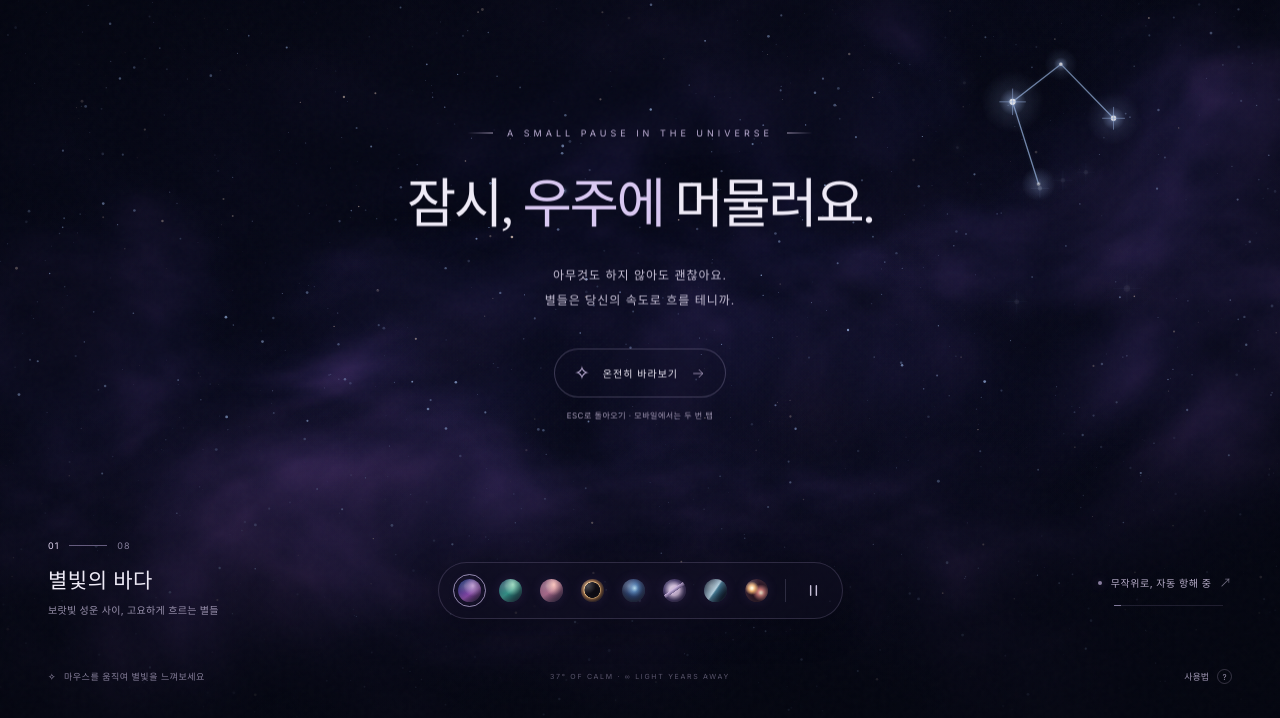
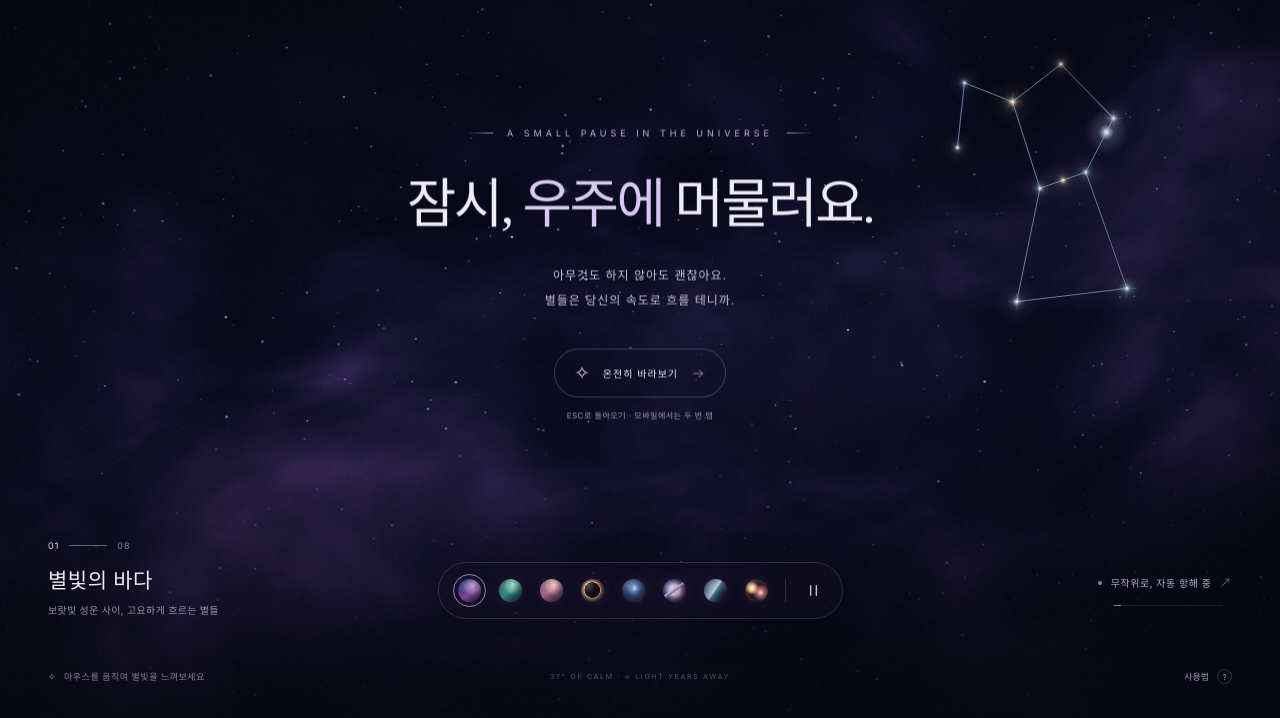
Before and after one commit to hoodie5622/Quiet-Orbit, a plain HTML site: page index.html in a window 1280 px wide. Shown: the part 82-800 px from the top of the page. Drawn offline with Linux system fonts and the light colour scheme; animation ran at ten frames a second; a web font is replaced by a local one.

Commit message:
Refine starlight and loop a gentle constellation traveler

```diff
--- a/app.js
+++ b/app.js
@@ -63,7 +63,7 @@
     $('status-label').textContent = paused ? '이 순간에, 잠시 머무는 중' : motionReduced ? '자동 항해 중 · 움직임 켜기' : '무작위로, 자동 항해 중';
     $('motion').setAttribute('aria-pressed', String(motionReduced));
     $('motion').setAttribute('aria-label', motionReduced ? '우주 움직임 켜기' : '우주 움직임 줄이기');
-    $('motion').title = motionReduced ? '별자리 연결과 우주 움직임 켜기' : '자동 항해는 유지하며 움직임 줄이기';
+    $('motion').title = motionReduced ? '별빛 순환과 우주 움직임 켜기' : '자동 항해는 유지하며 움직임 줄이기';
     $('journey-progress').style.width = '0%';
   }
   updateStatus();
--- a/cosmos.js
+++ b/cosmos.js
@@ -51,21 +51,47 @@
       points: [[.25,.05,1.45],[.69,.1,1.65],[.28,.33,1.05],[.63,.39,1.1],[.2,.65,.9],[.56,.69,1.05],[.02,.92,1.05],[.38,.96,1.05],[.55,.94,.95],[.89,.87,1.1],[.05,.4,.8],[.9,.46,.85]],
       edges: [[0,2],[1,3],[2,3],[2,4],[3,5],[4,6],[4,7],[5,8],[5,9],[2,10],[3,11]] }
   ];
-  const CONSTELLATION_DELAY = .5;
-  const CONSTELLATION_STAR_RISE = .3;
-  const CONSTELLATION_TRACE = 6.4;
-  const CONSTELLATION_FINISH = CONSTELLATION_DELAY + CONSTELLATION_STAR_RISE + CONSTELLATION_TRACE;
-  const CONSTELLATION_DURATION = CONSTELLATION_FINISH + .5;
+  const CONSTELLATION_DURATION = 26;
+  const STAR_TINTS = ['184,216,255', '231,226,255', '194,235,247', '255,222,187'];
   for (const figure of constellations) {
-    const step = CONSTELLATION_TRACE / figure.edges.length;
-    figure.arrivals = new Float32Array(figure.points.length);
-    figure.arrivals.fill(Infinity);
-    figure.arrivals[figure.edges[0][0]] = 0;
-    figure.edges.forEach(([a, b], i) => {
-      const start = CONSTELLATION_STAR_RISE + i * step;
-      figure.arrivals[a] = Math.min(figure.arrivals[a], Math.max(0, start - .15));
-      figure.arrivals[b] = Math.min(figure.arrivals[b], start + step);
+    const neighbors = figure.points.map(() => []), visited = new Set(), walk = [];
+    figure.edges.forEach(([a, b], edge) => {
+      neighbors[a].push({ next: b, edge });
+      neighbors[b].push({ next: a, edge });
     });
+    // Every edge is walked out and back, including branches and cycles, so the loop is closed.
+    function visit(a) {
+      for (const { next: b, edge } of neighbors[a]) {
+        if (visited.has(edge)) continue;
+        visited.add(edge);
+        walk.push([a, b]); visit(b); walk.push([b, a]);
+      }
+    }
+    visit(figure.edges[0][0]);
+    let distance = 0;
+    figure.route = walk.map(([a, b]) => {
+      const length = Math.hypot((figure.points[b][0] - figure.points[a][0]) * figure.aspect, figure.points[b][1] - figure.points[a][1]);
+      const segment = { a, b, start: distance, length };
+      distance += length;
+      return segment;
+    });
+    figure.routeLength = distance;
+  }
+
+  function sampleRoute(figure, phase, out) {
+    const distance = (phase - Math.floor(phase)) * figure.routeLength;
+    let index = figure.route.length - 1;
+    for (let i = 0; i < figure.route.length; i++) {
+      if (distance < figure.route[i].start + figure.route[i].length) { index = i; break; }
+    }
+    const segment = figure.route[index];
+    const t = clamp((distance - segment.start) / segment.length, 0, 1);
+    out.x = lerp(figure.points[segment.a][0], figure.points[segment.b][0], t);
+    out.y = lerp(figure.points[segment.a][1], figure.points[segment.b][1], t);
+    out.a = segment.a; out.b = segment.b; out.t = t; out.segment = index;
+    out.distance = distance; out.totalLength = figure.routeLength;
+    out.remaining = segment.length * (1 - t);
+    return out;
   }
 
   function random(seed) {
@@ -306,8 +332,8 @@
       this.constellationFrom[0] = 1;
       this.constellationDuration = CONSTELLATION_DURATION;
       this.constellationElapsed = new Float32Array(palettes.length);
-      this.constellationElapsed.fill(CONSTELLATION_DURATION);
-      if (!this.reducedMotion) this.constellationElapsed[0] = 0;
+      this.constellationHead = {};
+      this.constellationTail = {};
       this.textures = new Map();
       this.background = this.getTexture(0);
       this.oldBackground = null;
@@ -414,7 +440,7 @@
       }
       this.background = this.getTexture(index);
       this.sceneIndex = index;
-      this.constellationElapsed[index] = this.reducedMotion || this.paused ? CONSTELLATION_DURATION : 0;
+      this.constellationElapsed[index] = 0;
       this.transition = this.paused ? 1 : 0;
       this.meteors.length = 0;
       this.onSceneChange?.(index);
@@ -426,9 +452,14 @@
       if (this.destroyed) return;
       this.lastInteraction = performance.now();
       this.sceneElapsed = 0;
-      this.constellationElapsed[this.sceneIndex] = this.reducedMotion || this.paused ? CONSTELLATION_DURATION : 0;
+      this.constellationElapsed[this.sceneIndex] = 0;
       this.draw();
       this.requestFrame();
+    }
+
+    sampleConstellation(index, phase) {
+      const figure = constellations[index] || constellations[this.sceneIndex];
+      return sampleRoute(figure, Number.isFinite(phase) ? phase : 0, {});
     }
 
     nextRandomScene() {
@@ -461,7 +492,6 @@
       this.reducedMotion = Boolean(value);
       if (this.reducedMotion) {
         this.transition = 1;
-        this.constellationElapsed.fill(CONSTELLATION_DURATION);
         this.meteors.length = 0;
         this.bursts.length = 0;
       } else if (wasReduced) {
@@ -494,7 +524,7 @@
       this.time += dt;
       this.sceneElapsed += dt * 1000;
       if (!this.reducedMotion) {
-        this.constellationElapsed[this.sceneIndex] = Math.min(CONSTELLATION_DURATION, this.constellationElapsed[this.sceneIndex] + dt);
+        this.constellationElapsed[this.sceneIndex] = (this.constellationElapsed[this.sceneIndex] + dt) % CONSTELLATION_DURATION;
       }
       this.transition = Math.min(1, this.transition + dt / 3.5);
       const smoothing = 1 - Math.exp(-dt * 2.4);
@@ -603,12 +633,6 @@
         cx = clamp(cx, width / 2 + 14, w - width / 2 - 14);
         const left = cx - width / 2, top = cy - height / 2;
         const color = palettes[index].light.join(',');
-        const elapsed = this.constellationElapsed[index];
-        const drawing = elapsed - CONSTELLATION_DELAY - CONSTELLATION_STAR_RISE;
-        const step = CONSTELLATION_TRACE / figure.edges.length;
-        const finishAge = elapsed - CONSTELLATION_FINISH;
-        const finishPulse = finishAge > 0 && finishAge < .5 ? Math.sin(finishAge / .5 * Math.PI) : 0;
-        let tipX = 0, tipY = 0, tipGlow = 0;
         ctx.save();
         ctx.translate(w * .5 + this.worldX, h * .5 + this.worldY);
         ctx.rotate(this.worldAngle);
@@ -616,64 +640,84 @@
         ctx.globalCompositeOperation = 'source-over';
         ctx.globalAlpha = opacity;
         ctx.beginPath();
-        for (let i = 0; i < figure.edges.length; i++) {
-          const [a, b] = figure.edges[i];
-          const progress = ease(clamp(drawing / step - i, 0, 1));
-          if (progress <= 0) continue;
+        for (const [a, b] of figure.edges) {
           const ax = left + figure.points[a][0] * width, ay = top + figure.points[a][1] * height;
           const bx = left + figure.points[b][0] * width, by = top + figure.points[b][1] * height;
-          const x = lerp(ax, bx, progress), y = lerp(ay, by, progress);
           ctx.moveTo(ax, ay);
-          ctx.lineTo(x, y);
-          if (progress < 1) {
-            tipX = x; tipY = y;
-            tipGlow = Math.sin(progress * Math.PI) ** .35;
-          }
+          ctx.lineTo(bx, by);
         }
-        ctx.strokeStyle = 'rgba(2,5,17,.62)';
-        ctx.lineWidth = mobile ? 2.8 : 3.2;
+        ctx.strokeStyle = 'rgba(2,5,17,.45)';
+        ctx.lineWidth = mobile ? 1.8 : 2;
         ctx.stroke();
-        ctx.strokeStyle = `rgba(${color},${.74 + finishPulse * .05})`;
-        ctx.lineWidth = mobile ? 1.15 : 1.3;
-        ctx.shadowColor = `rgba(${color},.3)`; ctx.shadowBlur = 3;
+        ctx.strokeStyle = `rgba(${color},.7)`;
+        ctx.lineWidth = mobile ? .85 : .95;
+        ctx.shadowColor = `rgba(${color},.22)`; ctx.shadowBlur = 3;
         ctx.stroke();
         ctx.shadowBlur = 0;
         for (let i = 0; i < figure.points.length; i++) {
           const [u, v, strength] = figure.points[i];
           const x = left + u * width, y = top + v * height;
-          const arrivalAge = elapsed - CONSTELLATION_DELAY - figure.arrivals[i];
-          const visibility = .06 + ease(clamp(arrivalAge / .35, 0, 1)) * .94;
-          const arrivalPulse = arrivalAge > 0 && arrivalAge < .9 ? Math.sin(arrivalAge / .9 * Math.PI) : 0;
-          const pulse = arrivalPulse * .17 + finishPulse * .12;
-          ctx.globalAlpha = opacity * visibility;
-          const shimmer = .92 + Math.sin(this.time * .55 + i * 1.7) * .08;
-          const radius = (mobile ? 2.1 : 2.6) * strength * (1 + pulse * .18);
-          const halo = ctx.createRadialGradient(x, y, 0, x, y, radius * 8);
-          halo.addColorStop(0, `rgba(${color},${Math.min(.99, .94 * shimmer + pulse * .2)})`);
-          halo.addColorStop(.16, `rgba(${color},${.44 * shimmer})`);
-          halo.addColorStop(.42, `rgba(${color},${.12 * shimmer})`);
-          halo.addColorStop(1, `rgba(${color},0)`);
+          const shimmer = .94 + Math.sin(this.time * .44 + i * 1.7) * .06;
+          const tint = STAR_TINTS[index === 0 && i === 0 ? 3 : (i + index * 2) % STAR_TINTS.length];
+          const scale = Math.sqrt(strength);
+          const radius = (mobile ? 14 : 20) * scale;
+          ctx.globalAlpha = opacity;
+          const halo = ctx.createRadialGradient(x, y, 0, x, y, radius);
+          halo.addColorStop(0, `rgba(${tint},${.48 * shimmer})`);
+          halo.addColorStop(.16, `rgba(${tint},${.21 * shimmer})`);
+          halo.addColorStop(.48, `rgba(${tint},${.045 * shimmer})`);
+          halo.addColorStop(1, `rgba(${tint},0)`);
           ctx.fillStyle = halo;
-          ctx.fillRect(x - radius * 8, y - radius * 8, radius * 16, radius * 16);
-          ctx.fillStyle = `rgba(250,251,255,${.96 + shimmer * .04})`;
-          ctx.beginPath(); ctx.arc(x, y, radius * .8, 0, TAU); ctx.fill();
-          if (strength >= 1.05) {
-            ctx.strokeStyle = `rgba(${color},.72)`; ctx.lineWidth = .75;
-            ctx.beginPath(); ctx.moveTo(x - radius * 3.4, y); ctx.lineTo(x + radius * 3.4, y);
-            ctx.moveTo(x, y - radius * 3.4); ctx.lineTo(x, y + radius * 3.4); ctx.stroke();
+          ctx.fillRect(x - radius, y - radius, radius * 2, radius * 2);
+          const coronaRadius = (mobile ? 4.5 : 6) * scale;
+          const corona = ctx.createRadialGradient(x, y, 0, x, y, coronaRadius);
+          corona.addColorStop(0, 'rgba(253,253,255,.9)');
+          corona.addColorStop(.2, `rgba(${tint},${.65 * shimmer})`);
+          corona.addColorStop(.65, `rgba(${tint},.08)`);
+          corona.addColorStop(1, `rgba(${tint},0)`);
+          ctx.fillStyle = corona;
+          ctx.fillRect(x - coronaRadius, y - coronaRadius, coronaRadius * 2, coronaRadius * 2);
+          ctx.fillStyle = `rgba(252,253,255,${.94 + shimmer * .05})`;
+          ctx.beginPath(); ctx.arc(x, y, (mobile ? 1 : 1.25) * scale, 0, TAU); ctx.fill();
+          if (strength >= 1.2) {
+            const arm = (mobile ? 5.4 : 7.5) * scale;
+            ctx.strokeStyle = `rgba(${tint},.37)`; ctx.lineWidth = .5;
+            ctx.beginPath(); ctx.moveTo(x - arm, y); ctx.lineTo(x + arm, y);
+            ctx.moveTo(x, y - arm); ctx.lineTo(x, y + arm); ctx.stroke();
           }
         }
-        if (tipGlow > 0) {
-          ctx.globalAlpha = opacity * tipGlow * .82;
-          const radius = mobile ? 13 : 17;
-          const tip = ctx.createRadialGradient(tipX, tipY, 0, tipX, tipY, radius);
-          tip.addColorStop(0, 'rgba(250,252,255,.95)');
-          tip.addColorStop(.17, `rgba(${color},.55)`);
+        if (index === this.sceneIndex && !this.reducedMotion) {
+          const head = sampleRoute(figure, this.constellationElapsed[index] / CONSTELLATION_DURATION, this.constellationHead);
+          const headX = left + head.x * width, headY = top + head.y * height;
+          const end = head.distance, tailLength = figure.routeLength * .024;
+          let cursor = end - tailLength;
+          ctx.globalAlpha = opacity;
+          ctx.beginPath();
+          while (cursor < end - 1e-9) {
+            const sample = sampleRoute(figure, cursor / figure.routeLength, this.constellationTail);
+            const segment = figure.route[sample.segment];
+            const advance = Math.min(end - cursor, sample.remaining);
+            if (advance < 1e-9) { cursor += 1e-8; continue; }
+            const t = clamp(sample.t + advance / segment.length, 0, 1);
+            const x = lerp(figure.points[segment.a][0], figure.points[segment.b][0], t);
+            const y = lerp(figure.points[segment.a][1], figure.points[segment.b][1], t);
+            ctx.moveTo(left + sample.x * width, top + sample.y * height);
+            ctx.lineTo(left + x * width, top + y * height);
+            cursor += advance;
+          }
+          ctx.strokeStyle = 'rgba(228,242,255,.14)'; ctx.lineWidth = mobile ? 1.25 : 1.5;
+          ctx.lineCap = 'round'; ctx.shadowColor = `rgba(${color},.25)`; ctx.shadowBlur = 4;
+          ctx.stroke(); ctx.shadowBlur = 0;
+          const radius = mobile ? 16 : 22;
+          const tip = ctx.createRadialGradient(headX, headY, 0, headX, headY, radius);
+          tip.addColorStop(0, 'rgba(250,252,255,.98)');
+          tip.addColorStop(.12, 'rgba(223,242,255,.8)');
+          tip.addColorStop(.36, `rgba(${color},.22)`);
           tip.addColorStop(1, `rgba(${color},0)`);
           ctx.fillStyle = tip;
-          ctx.fillRect(tipX - radius, tipY - radius, radius * 2, radius * 2);
+          ctx.fillRect(headX - radius, headY - radius, radius * 2, radius * 2);
           ctx.fillStyle = '#f8fbff';
-          ctx.beginPath(); ctx.arc(tipX, tipY, mobile ? 1.5 : 1.8, 0, TAU); ctx.fill();
+          ctx.beginPath(); ctx.arc(headX, headY, mobile ? 1.8 : 2.15, 0, TAU); ctx.fill();
         }
         ctx.restore();
       }
```
Also changed, not shown: index.html (+6 -6 lines), 1 other file.
